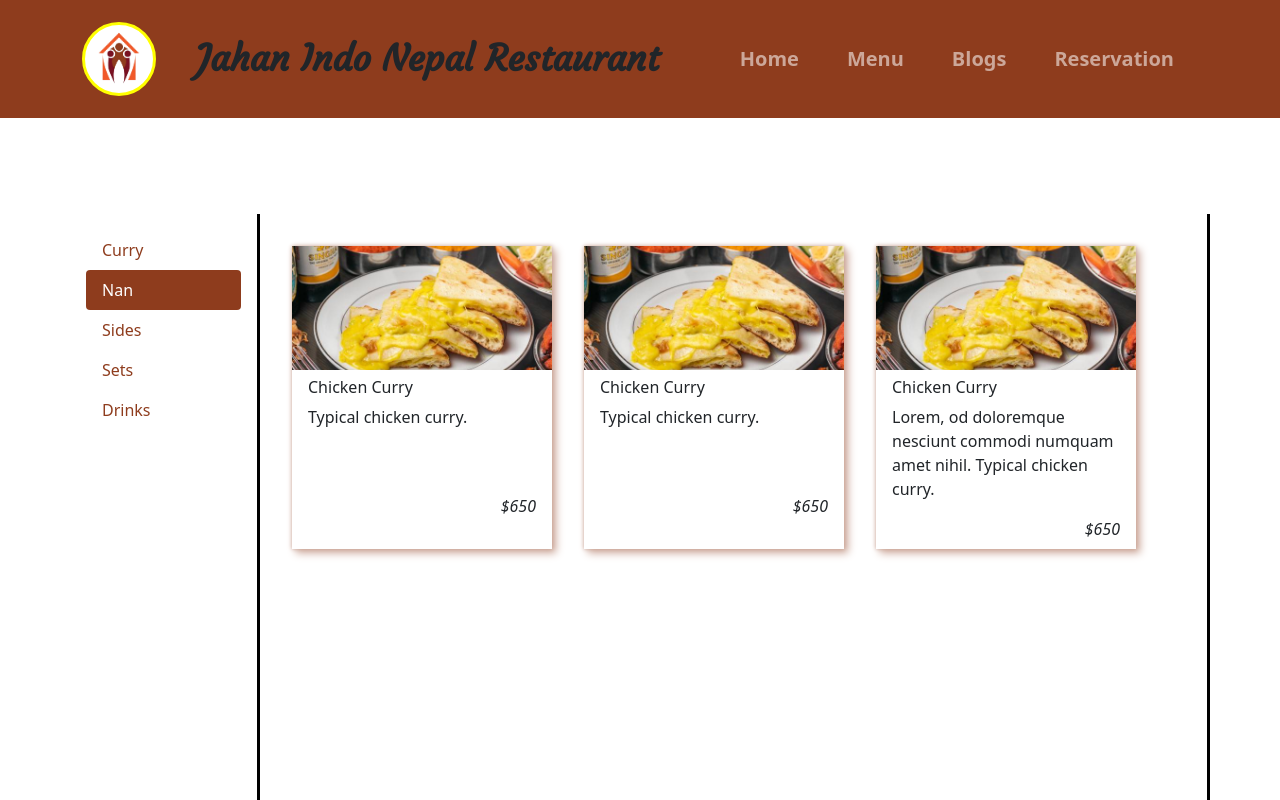
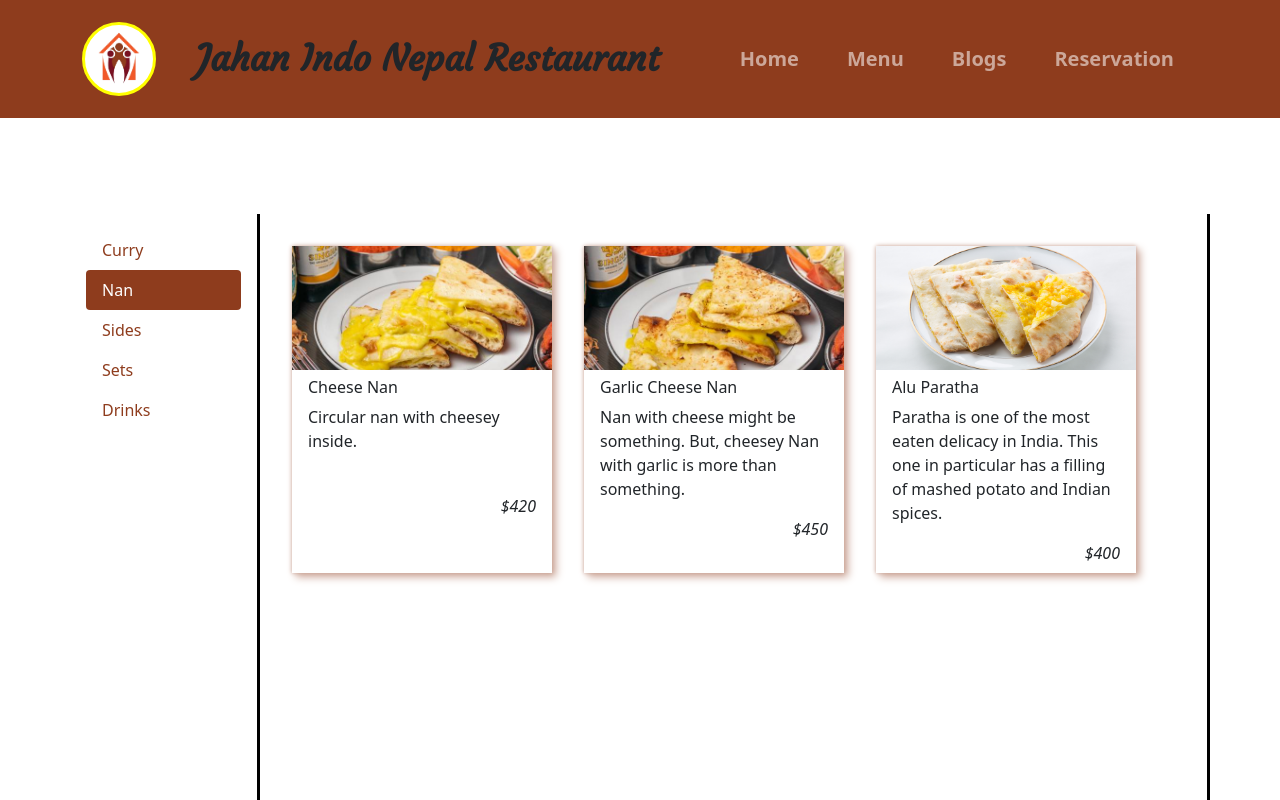
Before and after one commit to nibab-boo/jahan-react-express, a React (Create React App) app in the folder client/: page /menu in a window 1280 px wide. Both pictures are taken after a click on the tab "Nan". Shown: the top 800 px of the page. Built offline with nearby package versions, Linux system fonts and the light colour scheme.

Commit message:
nan done and images added to json for nan

```diff
--- a/client/src/components/Curry.js
+++ b/client/src/components/Curry.js
@@ -21,7 +21,6 @@ const Curry = ({curries}) => {
       }
     </div>
   )
-
 };
 
 export default Curry;
--- a/client/src/components/Menu.js
+++ b/client/src/components/Menu.js
@@ -46,7 +46,7 @@ const Menu = () => {
                 < Curry curries= { menu.curry } />
               </Tab.Pane>
               <Tab.Pane eventKey="Nan">
-                < Nan />
+                < Nan nans= { menu.nan }/>
               </Tab.Pane>
               <Tab.Pane eventKey="Sides">
                 <Sides />
--- a/client/src/components/Nan.js
+++ b/client/src/components/Nan.js
@@ -1,35 +1,22 @@
 import React from 'react';
 
-import cheeseNan from "./../assets/images/cheese_nan.jpeg"
-
-
-const Nan = () => {
+const Nan = ({ nans }) => {
   return (
     <div className='food-box'>
-      <div className="food-card">
-        <img src={cheeseNan} alt="cheese Nan" />
-        <div className="set-card">
-          <h4 className="food-name">Chicken Curry</h4>
-          <p className="food-info">Typical chicken curry.</p>
-          <p className="food-info price">$650</p>
-        </div>
-      </div>
-      <div className="food-card">
-        <img src={cheeseNan} alt="cheese Nan" />
-        <div className="set-card">
-          <h4 className="food-name">Chicken Curry</h4>
-          <p className="food-info">Typical chicken curry.</p>
-          <p className="food-info price">$650</p>
-        </div>
-      </div>
-      <div className="food-card">
-        <img src={cheeseNan} alt="cheese Nan" />
-        <div className="set-card">
-          <h4 className="food-name">Chicken Curry</h4>
-          <p className="food-info">Lorem, od doloremque nesciunt commodi numquam amet nihil. Typical chicken curry.</p>
-          <p className="food-info price">$650</p>
-        </div>
-      </div>
+      {
+        nans.map((nan) => {
+          return (
+            <div className="food-card">
+              <img src={nan.image} alt="cheese Nan" />
+              <div className="set-card">
+                <h4 className="food-name">{ nan.name }</h4>
+                <p className="food-info">{ nan.description }</p>
+                <p className="food-info price">{ nan.price }</p>
+              </div>
+            </div>
+          )
+        })
+      }
     </div>
   );
 };
--- a/client/src/components/json_en.js
+++ b/client/src/components/json_en.js
@@ -1,3 +1,8 @@
+import cheeseNan from "./../assets/images/cheese_nan.jpeg"
+import garlicCheeseNan from "./../assets/images/garlic_cheese_nan.jpeg"
+import aluParatha from "./../assets/images/aluParatha.jpg"
+
+
 export const jsonEn = {
   name: "Jahan Indo Nepal Restaurant",
   contact: {
@@ -108,14 +113,17 @@ export const jsonEn = {
     nan: [
       {
         name: "Cheese Nan",
+        image: cheeseNan,
         description: "Circular nan with cheesey inside.",
         price: "$420"
       },{
         name: "Garlic Cheese Nan",
+        image: garlicCheeseNan,
         description: "Nan with cheese might be something. But, cheesey Nan with garlic is more than something.",
         price: "$450"
       },{
         name: "Alu Paratha",
+        image: aluParatha,
         description: "Paratha is one of the most eaten delicacy in India. This one in particular has a filling of mashed potato and Indian spices.",
         price: "$400"
       }
```
Also changed, not shown: client/src/assets/images/aluParatha.jpg (added).
